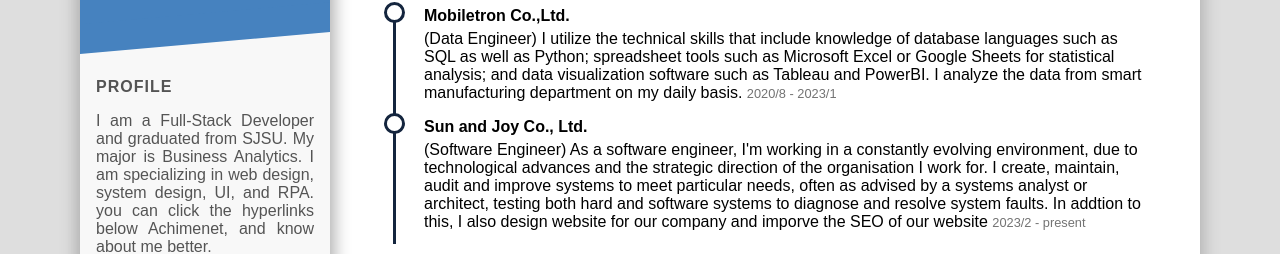
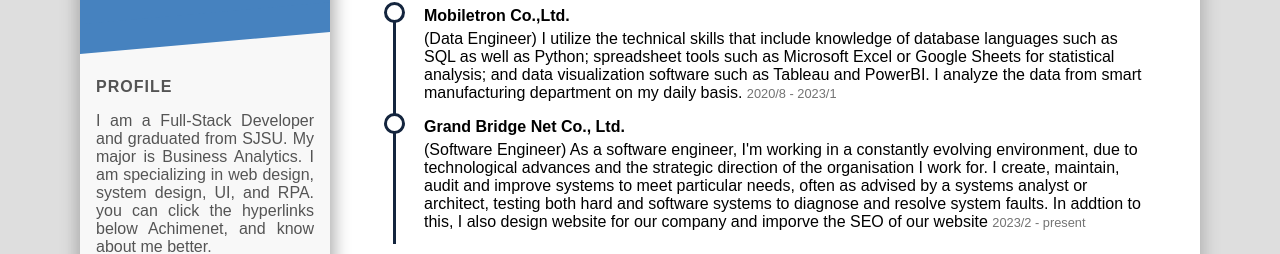
Before and after one commit to james8611088/resume.github.io, a plain HTML site: page index.html in a window 1280 px wide. Shown: the part 383-637 px from the top of the page. Drawn offline with Linux system fonts and the light colour scheme.

Commit message:
Update index.html

```diff
--- a/index.html
+++ b/index.html
@@ -114,7 +114,7 @@
             <time>2020/8 - 2023/1</time>
           </div>
           <div class="timeline-block">
-            <h1>Sun and Joy Co., Ltd.</h1>
+            <h1>Grand Bridge Net Co., Ltd.</h1>
             <p1>(Software Engineer)</p1>
             <p2>As a software engineer, I'm working in a constantly evolving environment, due to technological advances and the strategic direction of the organisation I work for. I create, maintain, audit and improve systems to meet particular needs, often as advised by a systems analyst or architect, testing both hard and software systems to diagnose and resolve system faults. In addtion to this, I also design website for our company and imporve the SEO of our website</p2>
             <time>   2023/2 - present</time>
```
